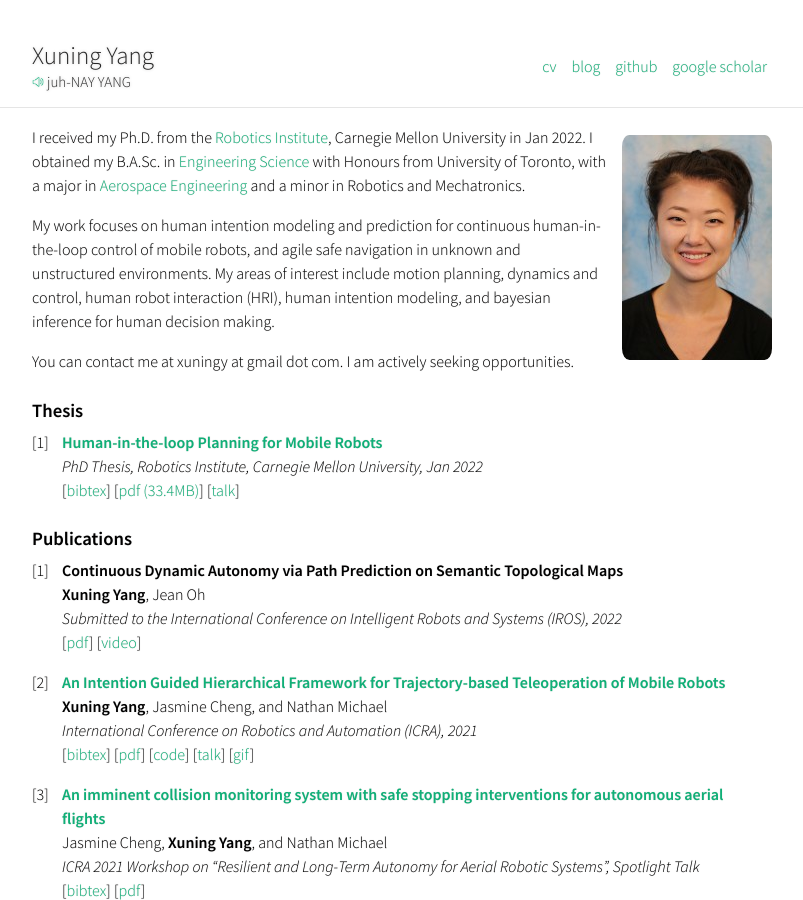
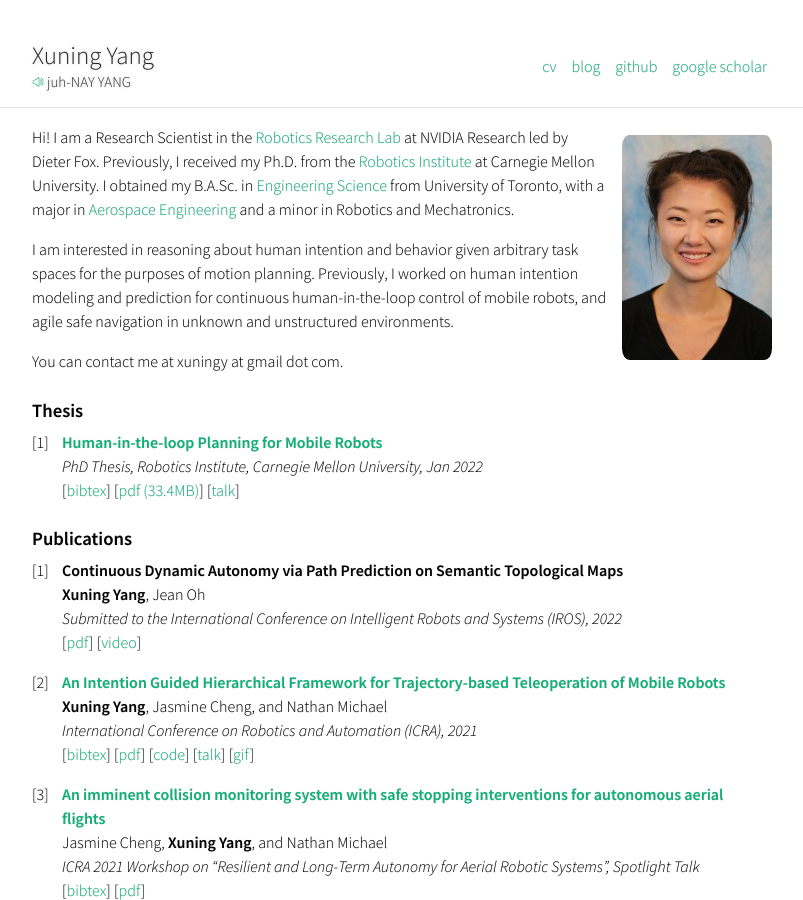
Before and after one commit to xuningy/xuningy.github.io, a Jekyll site: the page built from index.md, in a window 1280 px wide and 900 px high. Shown: the whole window, without its empty margins (238-1041 px from the left). Built offline with Jekyll 4.4.1, drawn with Linux system fonts in a browser that asks for light colours.

```diff
--- a/_config.yml
+++ b/_config.yml
@@ -4,8 +4,6 @@ subtitle: PhD Candidate in Robotics
 
 url:
 baseurl:
-
-google_analytics: UA-138680448-1
 
 footer_url:
 footer_text: "Copyright © 2021 Xuning Yang"
--- a/_includes/ga.html
+++ b/_includes/ga.html
@@ -1,4 +1,4 @@
-<script>
+<!-- <script>
   (function(i,s,o,g,r,a,m){i['GoogleAnalyticsObject']=r;i[r]=i[r]||function(){
   (i[r].q=i[r].q||[]).push(arguments)},i[r].l=1*new Date();a=s.createElement(o),
   m=s.getElementsByTagName(o)[0];a.async=1;a.src=g;m.parentNode.insertBefore(a,m)
--- a/index.md
+++ b/index.md
@@ -4,11 +4,11 @@ layout: default
 
 <img class="profile-picture" src="{{site.baseurl}}/{{site.profile-picture}}">
 
-I received my Ph.D. from the [Robotics Institute](https://www.ri.cmu.edu/), Carnegie Mellon University in Jan 2022. I obtained my B.A.Sc. in [Engineering Science](https://engsci.utoronto.ca/program/what-is-engsci/) with Honours from University of Toronto, with a major in [Aerospace Engineering](http://www.utias.utoronto.ca/) and a minor in Robotics and Mechatronics.
+Hi! I am a Research Scientist in the [Robotics Research Lab](https://www.nvidia.com/en-us/research/robotics/) at NVIDIA Research led by Dieter Fox. Previously, I received my Ph.D. from the [Robotics Institute](https://www.ri.cmu.edu/) at Carnegie Mellon University. I obtained my B.A.Sc. in [Engineering Science](https://engsci.utoronto.ca/program/what-is-engsci/) from University of Toronto, with a major in [Aerospace Engineering](http://www.utias.utoronto.ca/) and a minor in Robotics and Mechatronics.
 
-My work focuses on human intention modeling and prediction for continuous human-in-the-loop control of mobile robots, and agile safe navigation in unknown and unstructured environments. My areas of interest include motion planning, dynamics and control, human robot interaction (HRI), human intention modeling, and bayesian inference for human decision making.
+I am interested in reasoning about human intention and behavior given arbitrary task spaces for the purposes of motion planning. Previously, I worked on human intention modeling and prediction for continuous human-in-the-loop control of mobile robots, and agile safe navigation in unknown and unstructured environments.
 
-You can contact me at xuningy at gmail dot com. I am actively seeking opportunities.
+You can contact me at xuningy at gmail dot com.
 
 ### Thesis
 1. [**Human-in-the-loop Planning for Mobile Robots**  ](https://www.ri.cmu.edu/publications/human-in-the-loop-planning-of-mobile-robots/)
```
Also changed, not shown: other parts of _includes/ga.html (+10 -0 lines), 1 other file.
